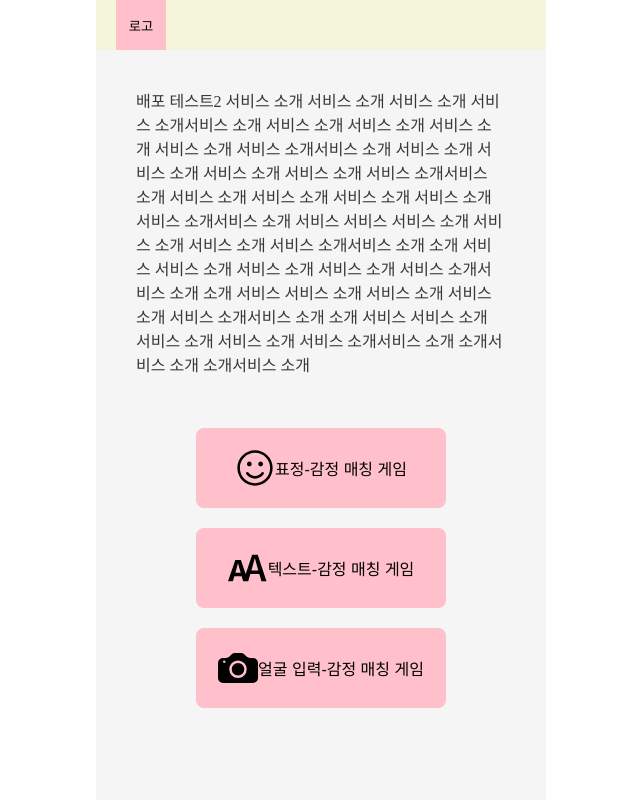
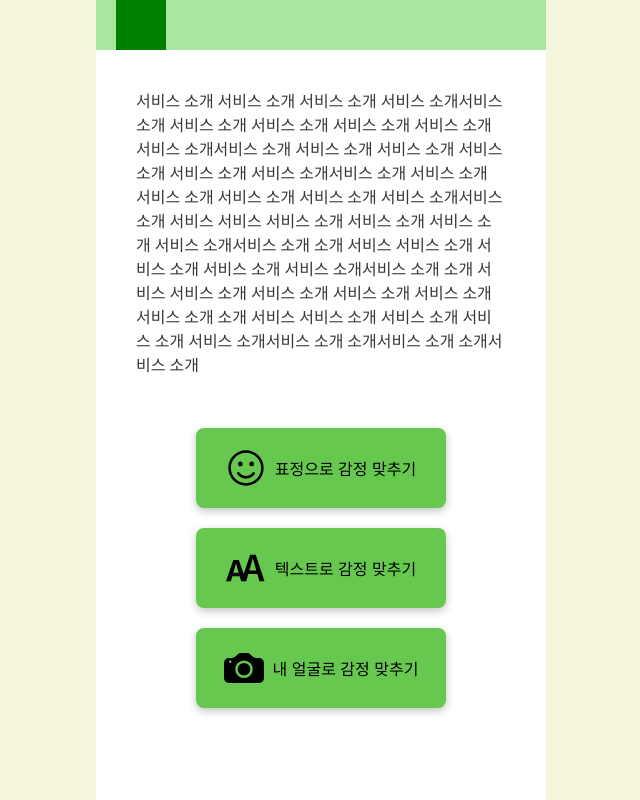
Before and after one commit to active-minds-hongik/active-minds-client, a React (Create React App) app: page / in a window 1280 px wide. Shown: the whole page, without its empty margins (319-959 px from the left). Built offline with nearby package versions, Linux system fonts and the light colour scheme.

Commit message:
design: 호버시 크기, 색 변화 등

```diff
--- a/src/components/GamePage/Timer.tsx
+++ b/src/components/GamePage/Timer.tsx
@@ -17,7 +17,7 @@ const Timer = () => {
     return () => clearInterval(id);
   }, [count]);
 
-  return <div>{count}</div>;
+  return <div>남은 시간: {count}초</div>;
 };
 
 export default Timer;
--- a/src/components/layout/Header.tsx
+++ b/src/components/layout/Header.tsx
@@ -6,22 +6,25 @@ const Header = () => {
   const navigate = useNavigate();
   return (
     <HeaderContainer>
-      <Logo onClick={() => navigate('/')}>로고</Logo>
+      <Logo onClick={() => navigate('/')}></Logo>
     </HeaderContainer>
   );
 };
 
 const HeaderContainer = styled.div`
-  background-color: beige;
+  background-color: #aae6a1;
   width: 450px;
   height: 50px;
 `;
 
-const Logo = styled.button`
+const Logo = styled.div`
   width: 50px;
   height: 50px;
-  background-color: pink;
   margin-left: 20px;
+  background-color: green;
+  &:hover{
+    cursor: pointer;
+  }
 `;
 
 export default Header;
--- a/src/css/GlobalStyle.tsx
+++ b/src/css/GlobalStyle.tsx
@@ -14,11 +14,21 @@ export const GlobalStyle = createGlobalStyle`
     width: 100%;
     height: 100%;
     margin: 0;
+    background-color: beige;
   }
 
   button {
     cursor: pointer;
     border: none;
+    background-color: #66c84e;
+    box-shadow: rgba(0, 0, 0, 0.24) 0px 3px 8px;
+    &:hover {
+    background-color: #0287d3;
+    transform: scale(1.1);
+    transition: 0.3s;
   }
+  }
+
+
   input:focus {outline: none;} /* outline 테두리 없애기 */
 `;
--- a/src/pages/FaceGamePage.tsx
+++ b/src/pages/FaceGamePage.tsx
@@ -33,7 +33,7 @@ const FaceGamePage = () => {
         {
           id: questions[currentQuestion].id,
           myAnswer: (e.target as HTMLElement).id,
-        }
+        },
       ]);
       console.log(wrongQuestion);
     }
@@ -49,12 +49,10 @@ const FaceGamePage = () => {
   return (
     <FaceGameContainer>
       <BackBtn onClick={() => navigate(-1)}>⬅</BackBtn>
-      <GameName>표정-감정 매칭 게임</GameName>
+      <GameName>표정으로 감정 맞추기</GameName>
       <Timer />
-      <Current>
-        {currentQuestion + 1} / {questions.length}
-      </Current>
-      <Img>{questions[currentQuestion].imageURL}</Img>
+      <Current>{currentQuestion + 1}번 문제</Current>
+      <Img src={questions[currentQuestion].imageURL} />
       <ChoiceContainer>
         <Choice onClick={handelAnswerButton} id="행복">
           행복
@@ -80,14 +78,19 @@ const FaceGameContainer = styled.div`
   flex-direction: column;
   align-items: center;
 `;
-const BackBtn = styled.button`
+const BackBtn = styled.div`
   width: 50px;
   height: 50px;
   font-size: 20px;
   margin-right: auto;
-  background-color: transparent;
+  display: flex;
+  justify-content: center;
+  align-items: center;
   &:hover {
     color: red;
+    cursor: pointer;
+    transform: scale(1.4);
+    transition: 0.3s;
   }
 `;
 
@@ -107,17 +110,15 @@ const Choice = styled.button`
   margin: 10px;
   border-radius: 5px;
   font-size: 20px;
-  background-color: pink;
-  &:hover {
-    background-color: green;
-  }
 `;
 
-const Img = styled.div`
-  background-color: pink;
+const Img = styled.img`
+  background-color: #66c84e;
   width: 300px;
   height: 300px;
   margin-top: 30px;
+  border-radius: 20px;
+  box-shadow: rgba(0, 0, 0, 0.24) 0px 3px 8px;
 `;
 
 const ChoiceContainer = styled.div`
--- a/src/pages/MyFaceGamePage.tsx
+++ b/src/pages/MyFaceGamePage.tsx
@@ -78,15 +78,20 @@ const MyFaceGameContainer = styled.div<{ isOpened: boolean }>`
     props.isOpened ? 'rgba(76, 76, 76, 0.7)' : 'whitesmoke'};
 `;
 
-const BackBtn = styled.button`
+const BackBtn = styled.div`
   width: 50px;
   height: 50px;
   font-size: 20px;
   margin-right: auto;
-  background-color: transparent;
   color: black;
+  display: flex;
+  justify-content: center;
+  align-items: center;
   &:hover {
     color: red;
+    cursor: pointer;
+    transform: scale(1.4);
+    transition: 0.3s;
   }
 `;
 
@@ -97,7 +102,6 @@ const GameName = styled.div`
 const ResultBtn = styled.button`
   width: 80%;
   height: 70px;
-  background-color: pink;
   border-radius: 20px;
   font-size: 30px;
   position: absolute;
--- a/src/pages/OnBoardingPage.tsx
+++ b/src/pages/OnBoardingPage.tsx
@@ -22,28 +22,28 @@ const OnBoardingPage = () => {
     <Container>
       <Header />
       <ServiceText>
-        배포 테스트2 서비스 소개 서비스 소개 서비스 소개 서비스 소개서비스 소개
-        서비스 소개 서비스 소개 서비스 소개 서비스 소개 서비스 소개서비스 소개
-        서비스 소개 서비스 소개 서비스 소개 서비스 소개 서비스 소개서비스 소개
-        서비스 소개 서비스 소개 서비스 소개 서비스 소개 서비스 소개서비스 소개
-        서비스 서비스 서비스 소개 서비스 소개 서비스 소개 서비스 소개서비스 소개
-        소개 서비스 서비스 소개 서비스 소개 서비스 소개 서비스 소개서비스 소개
-        소개 서비스 서비스 소개 서비스 소개 서비스 소개 서비스 소개서비스 소개
-        소개 서비스 서비스 소개 서비스 소개 서비스 소개 서비스 소개서비스 소개
-        소개서비스 소개 소개서비스 소개
+        서비스 소개 서비스 소개 서비스 소개 서비스 소개서비스 소개 서비스 소개
+        서비스 소개 서비스 소개 서비스 소개 서비스 소개서비스 소개 서비스 소개
+        서비스 소개 서비스 소개 서비스 소개 서비스 소개서비스 소개 서비스 소개
+        서비스 소개 서비스 소개 서비스 소개 서비스 소개서비스 소개 서비스 서비스
+        서비스 소개 서비스 소개 서비스 소개 서비스 소개서비스 소개 소개 서비스
+        서비스 소개 서비스 소개 서비스 소개 서비스 소개서비스 소개 소개 서비스
+        서비스 소개 서비스 소개 서비스 소개 서비스 소개서비스 소개 소개 서비스
+        서비스 소개 서비스 소개 서비스 소개 서비스 소개서비스 소개 소개서비스
+        소개 소개서비스 소개
       </ServiceText>
       <GameContainer>
         <GameStartButton onClick={() => navigate('/face-game')}>
           <RxFace size={40} />
-          표정-감정 매칭 게임
+          &nbsp;&nbsp;표정으로 감정 맞추기
         </GameStartButton>
         <GameStartButton onClick={() => navigate('/text-game')}>
           <GoTextSize size={40} />
-          텍스트-감정 매칭 게임
+          &nbsp;&nbsp;텍스트로 감정 맞추기
         </GameStartButton>
         <GameStartButton onClick={() => navigate('/myface-game')}>
           <BsFillCameraFill size={40} />
-          얼굴 입력-감정 매칭 게임
+          &nbsp;&nbsp;내 얼굴로 감정 맞추기
         </GameStartButton>
       </GameContainer>
     </Container>
@@ -53,7 +53,7 @@ const OnBoardingPage = () => {
 const Container = styled.div`
   width: 450px;
   height: 100vh;
-  background-color: whitesmoke;
+  background-color: white;
 `;
 
 const GameContainer = styled.div`
@@ -67,7 +67,7 @@ const GameContainer = styled.div`
 const GameStartButton = styled.button`
   width: 250px;
   height: 80px;
-  background-color: pink;
+  background-color: #66c84e;
   margin: 10px;
   border-radius: 8px;
   font-size: 16px;
--- a/src/pages/Result1Page.tsx
+++ b/src/pages/Result1Page.tsx
@@ -47,7 +47,6 @@ const GoHomeBtn = styled.button`
   margin: 10px;
   border-radius: 5px;
   font-size: 16px;
-  background-color: pink;
 `;
 
 const BtnContainer = styled.div`
--- a/src/pages/Result2Page.tsx
+++ b/src/pages/Result2Page.tsx
@@ -42,7 +42,6 @@ const GoHomeBtn = styled.button`
   margin: 10px;
   border-radius: 5px;
   font-size: 16px;
-  background-color: pink;
 `;
 
 const BtnContainer = styled.div`
--- a/src/pages/WrongQuestionsPage.tsx
+++ b/src/pages/WrongQuestionsPage.tsx
@@ -38,7 +38,7 @@ const WrongQuestionsPage = () => {
           }
           return (
             <AnswerContainer key={id}>
-              <Img>{imageURL}</Img>
+              <Img />
               <TextContainer>
                 <Answer>정답: {label}</Answer>
                 <UserAnswer>
@@ -89,7 +89,6 @@ const GoHomeBtn = styled.button`
   margin: 20px;
   border-radius: 5px;
   font-size: 16px;
-  background-color: pink;
 `;
 
 const ScrollContainer = styled.div`
@@ -102,7 +101,6 @@ const ScrollContainer = styled.div`
 `;
 
 const AnswerContainer = styled.div`
-  border: 1px solid;
   width: 80%;
   height: 200px;
   display: flex;
@@ -110,12 +108,17 @@ const AnswerContainer = styled.div`
   padding: 10px;
   justify-content: space-around;
   margin: 10px 0px;
+  background-color: beige;
+  border-radius: 20px;
+  box-shadow: rgba(0, 0, 0, 0.24) 0px 3px 8px;
 `;
 
-const Img = styled.div`
+const Img = styled.img`
   width: 130px;
   height: 130px;
-  background-color: pink;
+  background-color: #66c84e;
+  border-radius: 20px;
+  box-shadow: rgba(0, 0, 0, 0.24) 0px 3px 8px;
 `;
 
 export default WrongQuestionsPage;
```
